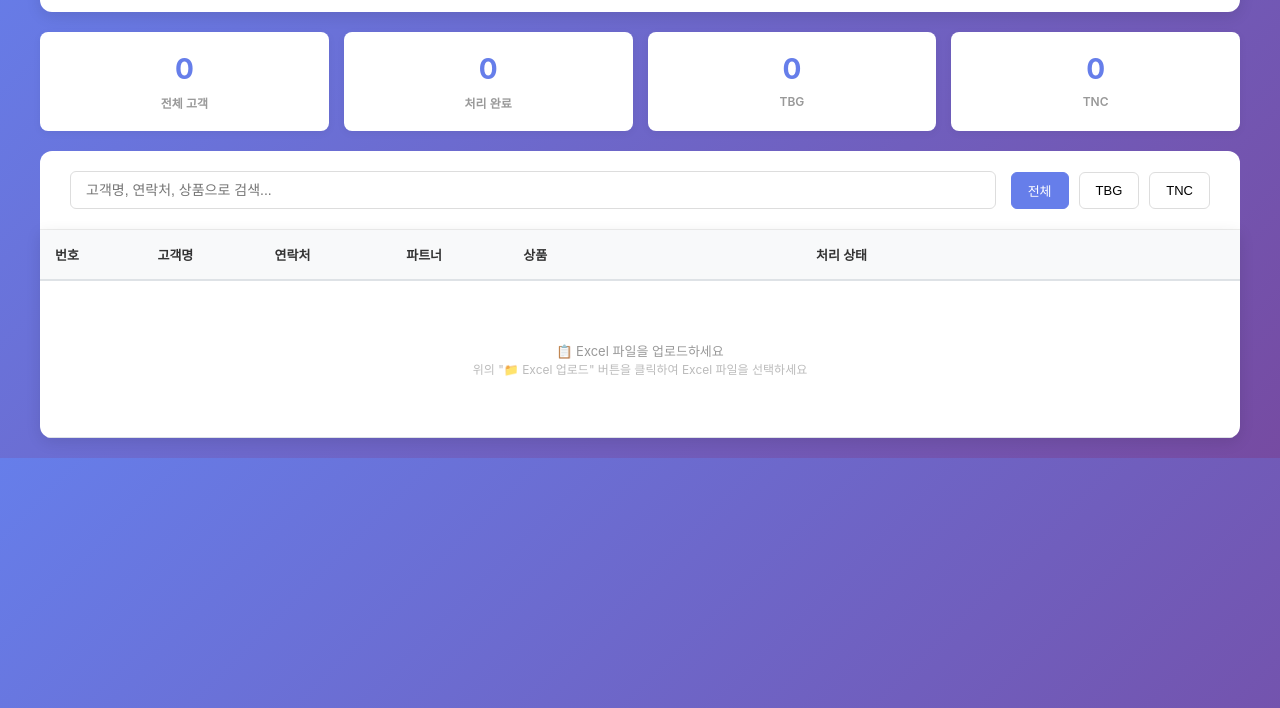
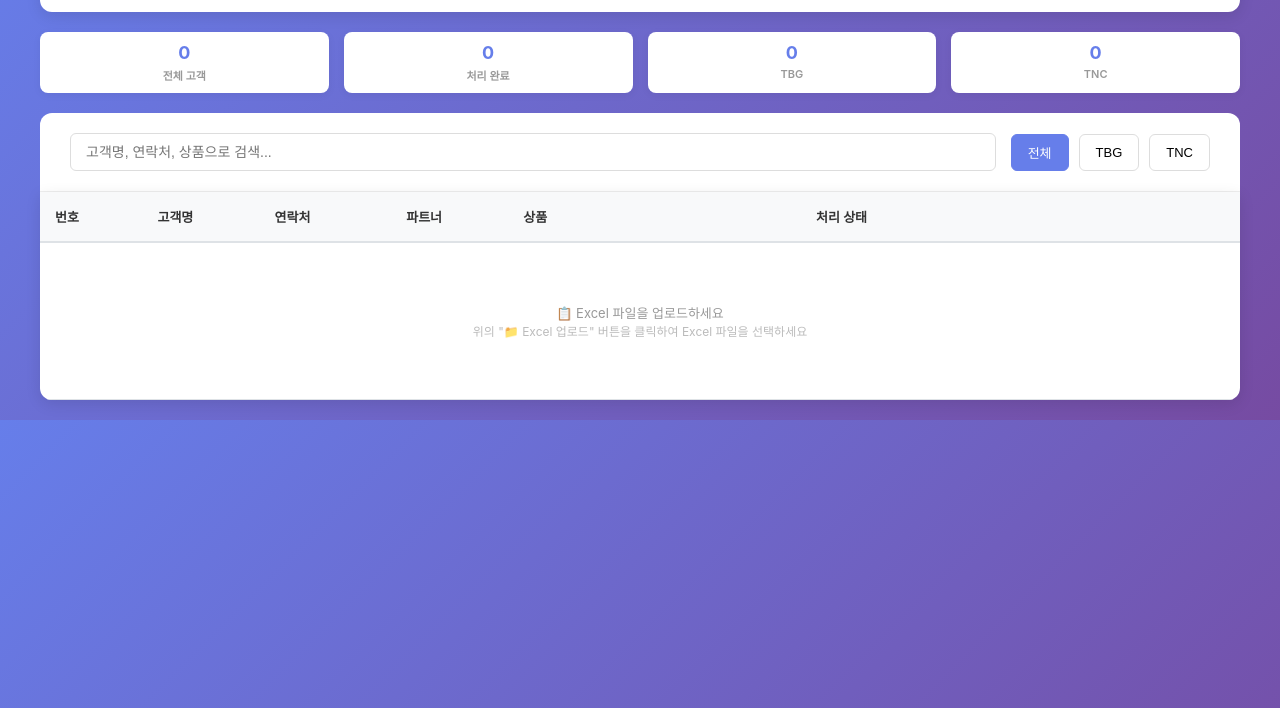
Before and after one commit to hrchang517/claud, a plain HTML site: page templates/dashboard.html in a window 1280 px wide. Shown: the part 92-800 px from the top of the page. Drawn offline with Linux system fonts and the light colour scheme.

Commit message:
통계 카드 높이 줄임: padding, font-size 조정

```diff
--- a/templates/dashboard.html
+++ b/templates/dashboard.html
@@ -64,19 +64,19 @@
         }
         .stat-card {
             background: white;
-            padding: 20px;
+            padding: 10px 20px;
             border-radius: 8px;
             text-align: center;
             box-shadow: 0 2px 8px rgba(0,0,0,0.05);
         }
         .stat-card .number {
-            font-size: 28px;
+            font-size: 18px;
             font-weight: 700;
             color: #667eea;
-            margin-bottom: 8px;
+            margin-bottom: 4px;
         }
         .stat-card .label {
-            font-size: 12px;
+            font-size: 11px;
             color: #999;
             font-weight: 600;
         }
```
